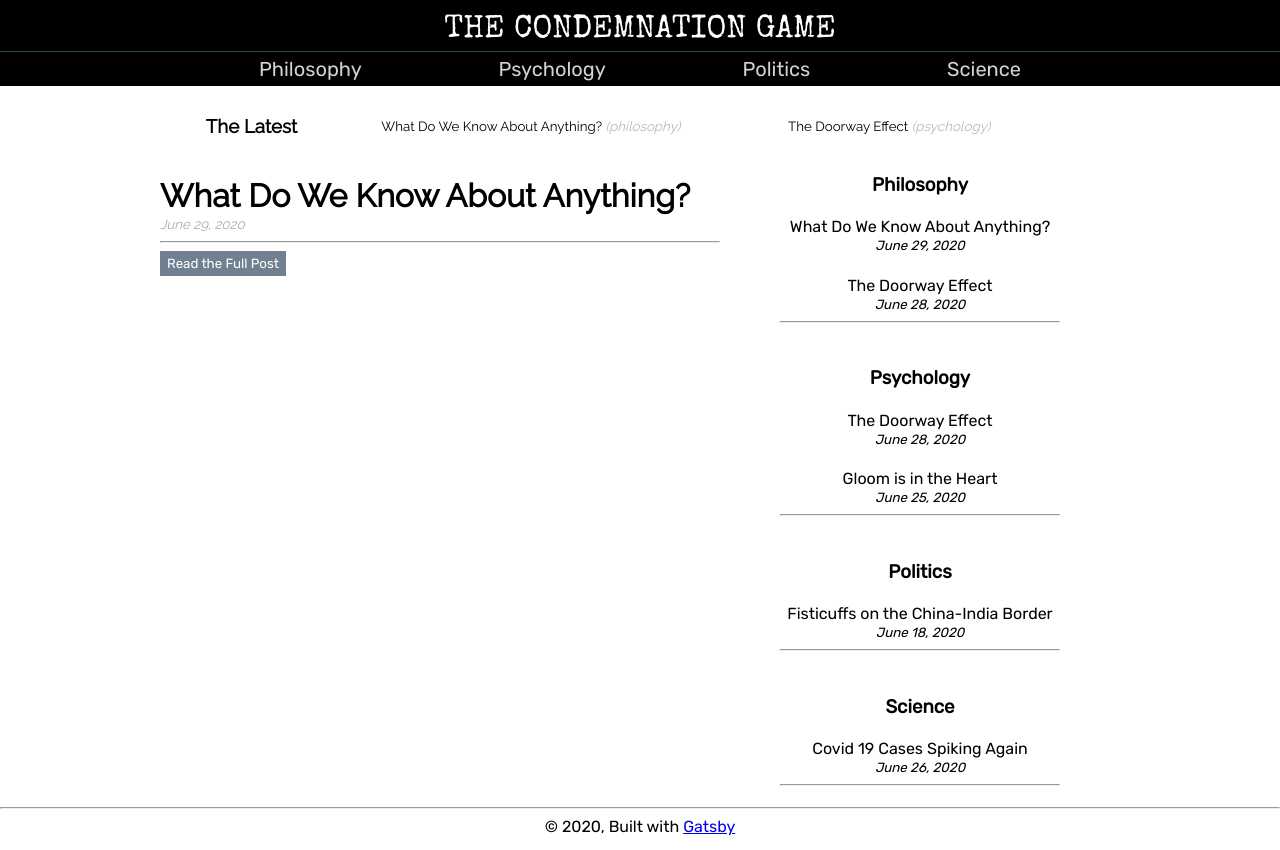
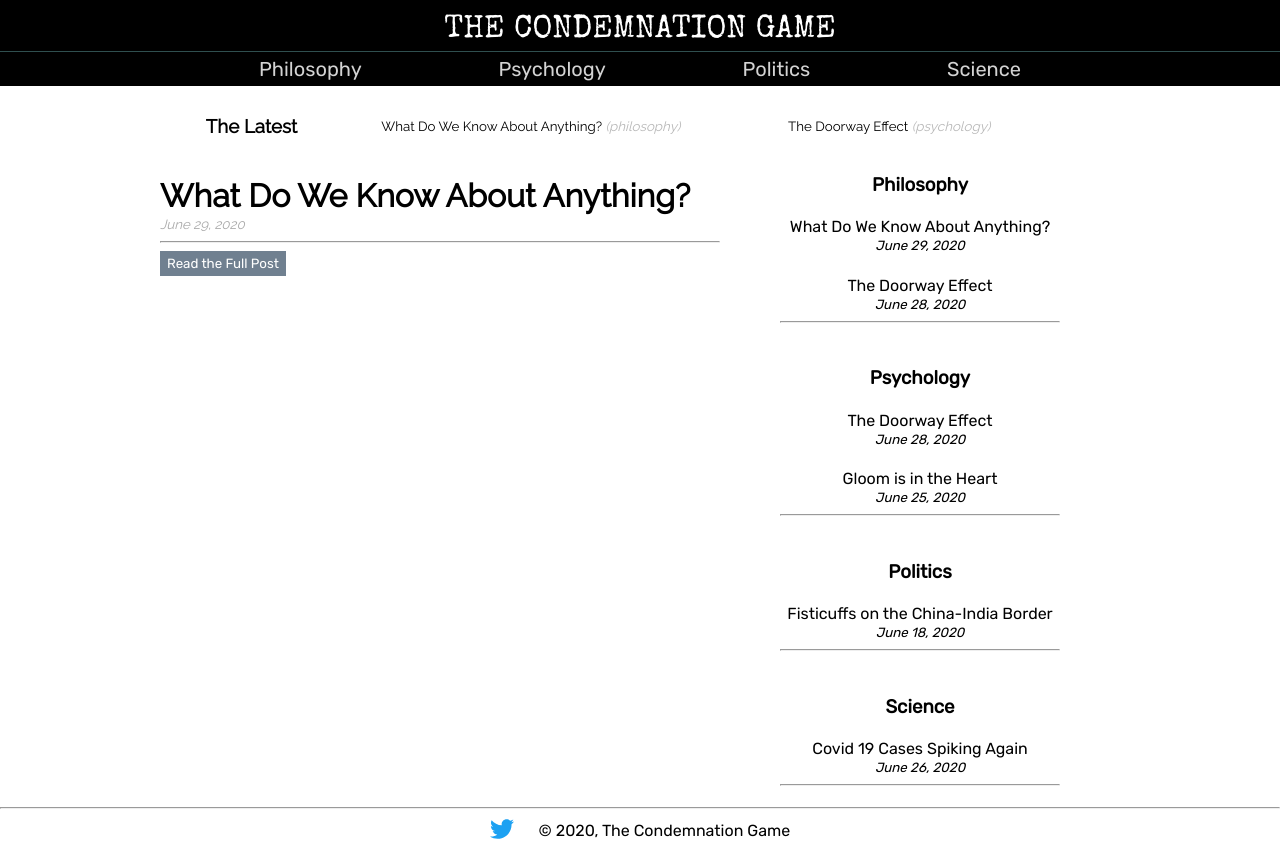
Before and after one commit to willjw3/blogsite, a Gatsby site: page / in a window 1280 px wide. Built offline with nearby package versions, Linux system fonts and the light colour scheme; Gatsby itself is replaced by a stand-in of ours; a web font is replaced by a local one.

Commit message:
Added social media link in footer

```diff
--- a/gatsby-config.js
+++ b/gatsby-config.js
@@ -88,7 +88,7 @@ module.exports = {
                       },
                   ],
                   "truncate": {
-                      "length": 150,
+                      "length": 125,
                       "byWords": true,
                       "ellipsis": "…"
                   },
--- a/src/components/footer.js
+++ b/src/components/footer.js
@@ -1,13 +1,16 @@
 import React from "react"
+import Twitter from "../images/twitter.svg"
 import "../styles/footer.scss";
 
 const Footer = () => {
     return (
         <div className="footer">
           <hr/>
-          © {new Date().getFullYear()}, Built with
-          {` `}
-          <a href="https://www.gatsbyjs.org">Gatsby</a>
+          <div className="footer-content">
+            <a href="#"><img className="footer-content-twitter" src={Twitter} /></a>
+            © {new Date().getFullYear()}, The Condemnation Game
+          </div>
+
         </div>
     )
 }
--- a/src/pages/index.js
+++ b/src/pages/index.js
@@ -1,5 +1,5 @@
 import React from "react"
-import { Link, graphql } from "gatsby"
+import { graphql } from "gatsby"
 import Layout from "../components/layout"
 import Footer from "../components/footer"
 import Latest from "../components/latest"
--- a/src/styles/footer.scss
+++ b/src/styles/footer.scss
@@ -2,4 +2,14 @@
     padding: 5px 0;
     text-align: center;
     font-family: Rubik;
+    &-content {
+        width: 350px;
+        margin: auto;
+        display: flex;
+        justify-content: space-evenly;
+        align-items: center;
+        &-twitter {
+            width: 24px;
+        }
+    }
 }
```
